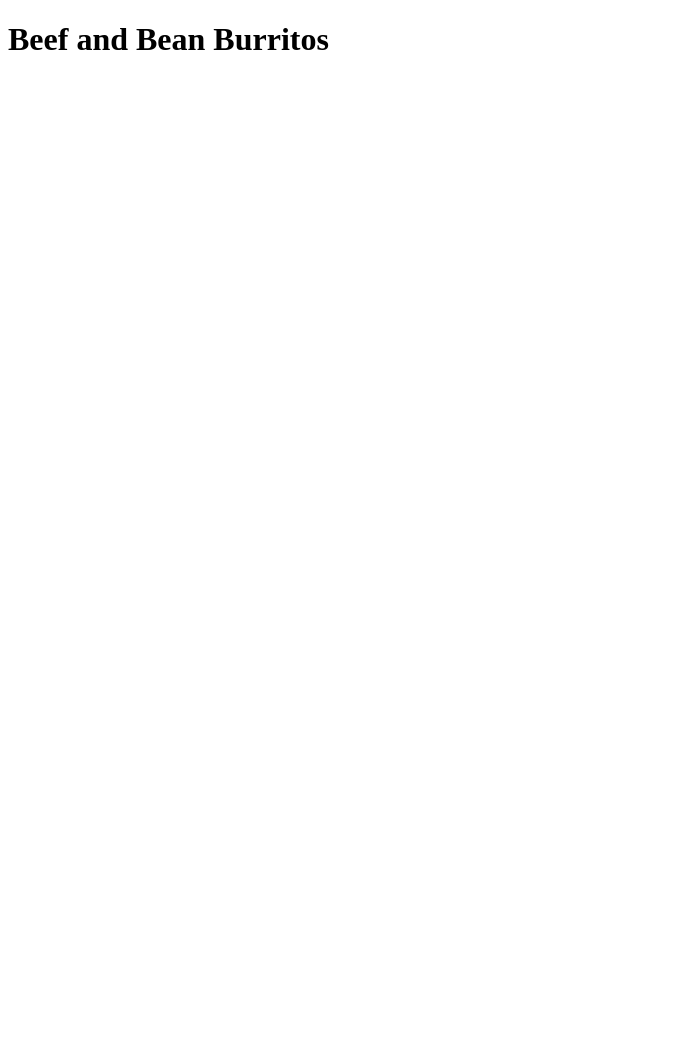
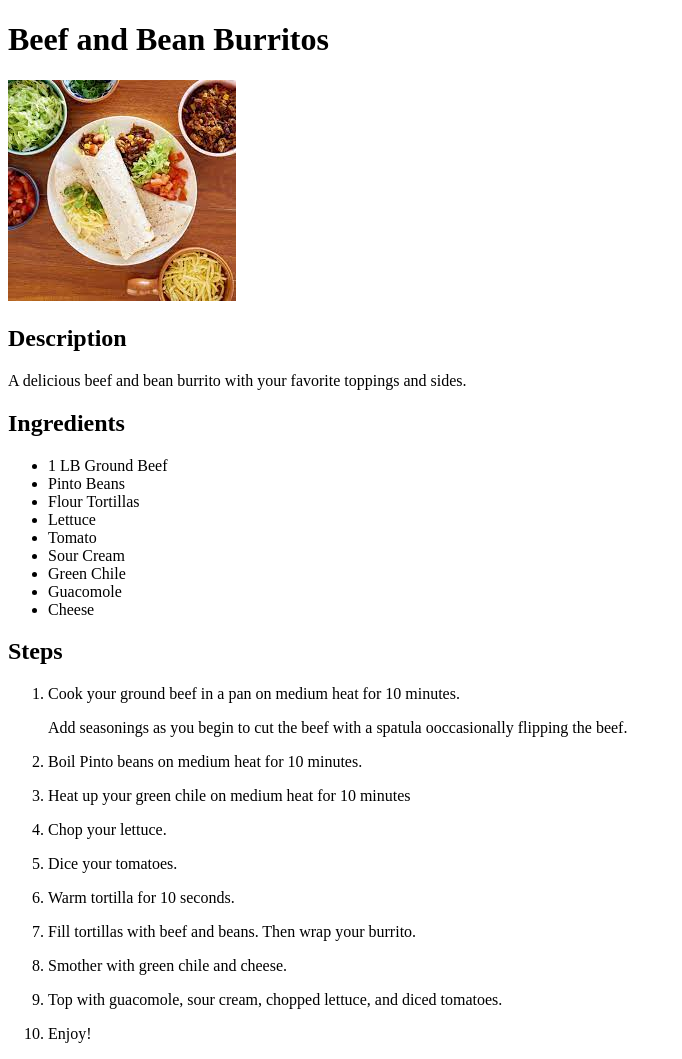
Before and after one commit to teddymc-codes/odin-recipes, a plain HTML site: page recipes/beef-and-bean-burritos.html in a window 1280 px wide. Shown: the whole page, without its empty margins (0-682 px from the left). Before the commit the page ends 800 px from the top, so only its background shows below. Drawn offline with Linux system fonts and the light colour scheme.

Commit message:
Fill out beef-and-bean-burrito.html with content
Added an image of a burrito. Filled out an unordered list
of ingredients and an ordered list of steps. Provided h2 elements
above each section.

```diff
--- a/recipes/beef-and-bean-burritos.html
+++ b/recipes/beef-and-bean-burritos.html
@@ -8,6 +8,55 @@
 
 <body>
     <h1>Beef and Bean Burritos</h1>
+    <img src="../imgs/beef_bean_burrito.jpeg" alt="A beef and bean burrito">
+    <h2>Description</h2>
+    <p>A delicious beef and bean burrito with your favorite toppings and sides.</p>
+    <h2>Ingredients</h2>
+    <ul>
+        <li>1 LB Ground Beef</li>
+        <li>Pinto Beans</li>
+        <li>Flour Tortillas</li>
+        <li>Lettuce</li>
+        <li>Tomato</li>
+        <li>Sour Cream</li>
+        <li>Green Chile</li>
+        <li>Guacomole</li>
+        <li>Cheese</li>
+    </ul>
+    <h2>Steps</h2>
+    <ol>
+        <li>
+            <p>Cook your ground beef in a pan on medium heat for 10 minutes.</p>
+            <p>Add seasonings as you begin to cut the beef with a spatula ooccasionally flipping the beef.</p>
+        </li>
+        <li>
+            <p>Boil Pinto beans on medium heat for 10 minutes.</p>
+        </li>
+        <li>
+            <p>Heat up your green chile on medium heat for 10 minutes</p>
+        </li>
+        <li>
+            <p>Chop your lettuce.</p>
+        </li>
+        <li>
+            <p>Dice your tomatoes.</p>
+        </li>
+        <li>
+            <p>Warm tortilla for 10 seconds.</p>
+        </li>
+        <li>
+            <p>Fill tortillas with beef and beans. Then wrap your burrito.</p>
+        </li>
+        <li>
+            <p>Smother with green chile and cheese.</p>
+        </li>
+        <li>
+            <p>Top with guacomole, sour cream, chopped lettuce, and diced tomatoes.</p>
+        </li>
+        <li>
+            <p>Enjoy!</p>
+        </li>
+    </ol>
 </body>
 
 </html>
```
Also changed, not shown: imgs/beef_bean_burrito.jpeg (added).
